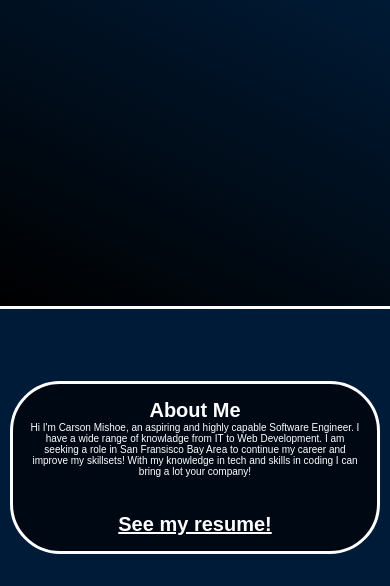
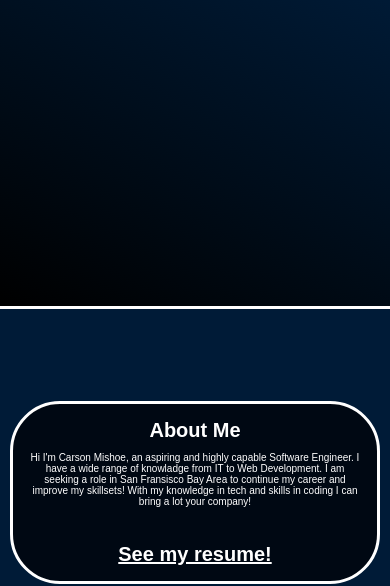
Before and after one commit to cmishoe72/cmishoe72.github.io, a plain HTML site: page index.html in a window 390 px wide. Shown: the part 535-1121 px from the top of the page. Drawn offline with Linux system fonts and the light colour scheme; a web font is replaced by a local one.

Commit message:
ios issues

```diff
--- a/index.html
+++ b/index.html
@@ -55,9 +55,9 @@
     <div id="about-container" class="container">
       <div id="about-row" class="row">
         <h3>About Me</h3>
-        <p id="about-description">Hi I'm Carson Mishoe, an aspiring and highly capable Software Engineer. I have a
+        <h1 id="about-description">Hi I'm Carson Mishoe, an aspiring and highly capable Software Engineer. I have a
           wide range of knowladge from IT to Web Development. I am seeking a role in San Fransisco Bay Area to
-          continue my career and improve my skillsets! With my knowledge in tech and skills in coding I can bring a lot your company!</p>
+          continue my career and improve my skillsets! With my knowledge in tech and skills in coding I can bring a lot your company!</h1>
         <br></br>
       <h1><a href="Resume Carson Mishoe NO ADDRESS.pdf" target="_blank" id="resume-link">See my resume!</a></h1>
       </div>
--- a/style.css
+++ b/style.css
@@ -68,6 +68,10 @@ nav {
   font-size: 20px;
 }
 
+#about-description {
+  margin-top: 10px;
+  font-weight: 400;
+}
 
 .nav-links {
   display: flex;
@@ -117,6 +121,7 @@ nav a:hover {
   }
   .logo {
     display: block;
+    text-indent: -230px;
   }
   .nav-links {
     position: absolute;
@@ -214,6 +219,7 @@ nav a:hover {
 /* About section */
 
 #about-section {
+  margin-top: 20px;
   text-align: center;
 }
 
@@ -243,8 +249,10 @@ nav a:hover {
 @media (max-width: 900px) {
   #about-container {
     width: 100%;
-  padding: 0;
-
+  padding-right: 0px;
+  padding-left: 0px;
+  margin-right: auto;
+  margin-left: auto;
   }
   #about-row {
     margin-left: 10px;
@@ -253,7 +261,7 @@ nav a:hover {
 }
 
 #about-description {
-
+  text-align: center;
 }
 
 #resume-link {
```
